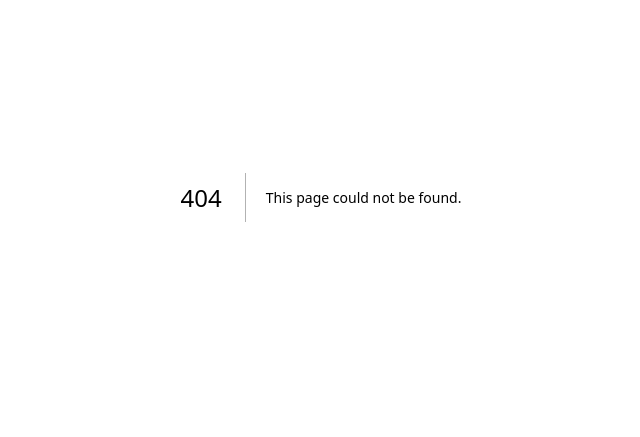
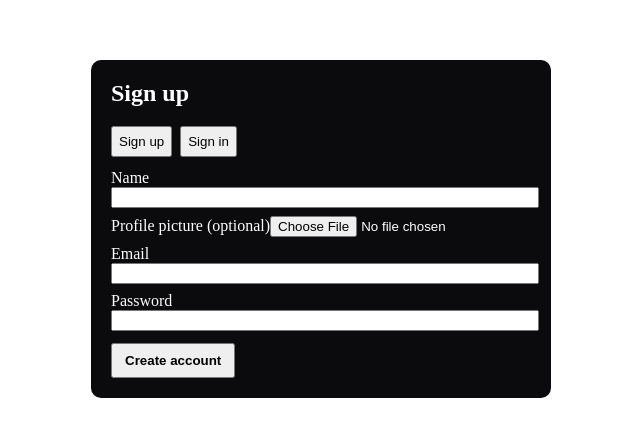
Before and after one commit to smartshortypants/CISROBOTICS12, a Next.js app: page /auth in a window 1280 px wide. Before the commit this address had no page. Shown: the part 203-640 px from the top of the page, without its empty margins (319-959 px from the left). Built offline with nearby package versions, Linux system fonts and the light colour scheme.

Commit message:
Create auth.tsx

```diff
--- /dev/null
+++ b/pages/auth.tsx
@@ -0,0 +1,116 @@
+import React, { useState } from "react";
+import { useRouter } from "next/router";
+
+export default function AuthPage() {
+  const router = useRouter();
+  const [mode, setMode] = useState<"login" | "signup">("signup");
+  const [email, setEmail] = useState("");
+  const [password, setPassword] = useState("");
+  const [name, setName] = useState("");
+  const [imageBase64, setImageBase64] = useState<string | null>(null);
+  const [loading, setLoading] = useState(false);
+  const [error, setError] = useState<string | null>(null);
+
+  async function toBase64(file: File) {
+    return new Promise<string>((resolve, reject) => {
+      const reader = new FileReader();
+      reader.onload = () => resolve(String(reader.result));
+      reader.onerror = reject;
+      reader.readAsDataURL(file);
+    });
+  }
+
+  async function handleUpload(e: React.ChangeEvent<HTMLInputElement>) {
+    const f = e.target.files?.[0];
+    if (!f) return;
+    // limit size for prototype
+    if (f.size > 200_000) {
+      setError("Image too large (max 200KB). Please resize and try again.");
+      return;
+    }
+    setError(null);
+    const data = await toBase64(f);
+    setImageBase64(data);
+  }
+
+  async function submit(e: React.FormEvent) {
+    e.preventDefault();
+    setLoading(true);
+    setError(null);
+    try {
+      const url = `/api/auth/${mode}`;
+      const body: any = { email, password };
+      if (mode === "signup") {
+        body.name = name || undefined;
+        if (imageBase64) body.imageBase64 = imageBase64;
+      }
+      const res = await fetch(url, {
+        method: "POST",
+        headers: { "Content-Type": "application/json" },
+        body: JSON.stringify(body),
+      });
+      const j = await res.json();
+      if (!res.ok) {
+        setError(j?.error || "Request failed");
+        setLoading(false);
+        return;
+      }
+      // success: session cookie set by server. redirect to chat
+      router.push("/chat");
+    } catch (err: any) {
+      setError("Network error");
+    } finally {
+      setLoading(false);
+    }
+  }
+
+  return (
+    <main style={{ minHeight: "100vh", display: "grid", placeItems: "center", padding: 24 }}>
+      <div style={{ width: 420, background: "#0b0b0d", color: "#fff", padding: 20, borderRadius: 10 }}>
+        <h2 style={{ marginTop: 0 }}>{mode === "signup" ? "Sign up" : "Sign in"}</h2>
+
+        <div style={{ marginBottom: 12 }}>
+          <button onClick={() => setMode("signup")} style={{ marginRight: 8, padding: 6 }}>
+            Sign up
+          </button>
+          <button onClick={() => setMode("login")} style={{ padding: 6 }}>
+            Sign in
+          </button>
+        </div>
+
+        <form onSubmit={submit}>
+          {mode === "signup" && (
+            <>
+              <label style={{ display: "block", marginBottom: 8 }}>
+                Name
+                <input value={name} onChange={(e) => setName(e.target.value)} style={{ width: "100%" }} />
+              </label>
+
+              <label style={{ display: "block", marginBottom: 8 }}>
+                Profile picture (optional)
+                <input type="file" accept="image/*" onChange={handleUpload} />
+                {imageBase64 && <img src={imageBase64} alt="preview" style={{ width: 64, marginTop: 8, borderRadius: 8 }} />}
+              </label>
+            </>
+          )}
+
+          <label style={{ display: "block", marginBottom: 8 }}>
+            Email
+            <input value={email} onChange={(e) => setEmail(e.target.value)} style={{ width: "100%" }} />
+          </label>
+
+          <label style={{ display: "block", marginBottom: 12 }}>
+            Password
+            <input type="password" value={password} onChange={(e) => setPassword(e.target.value)} style={{ width: "100%" }} />
+          </label>
+
+          {error && <div style={{ color: "#ffb4b4", marginBottom: 8 }}>{error}</div>}
+
+          <button type="submit" disabled={loading} style={{ padding: "8px 12px", fontWeight: 600 }}>
+            {loading ? "…" : mode === "signup" ? "Create account" : "Sign in"}
+          </button>
+        </form>
+      </div>
+    </main>
+  );
+}
```
